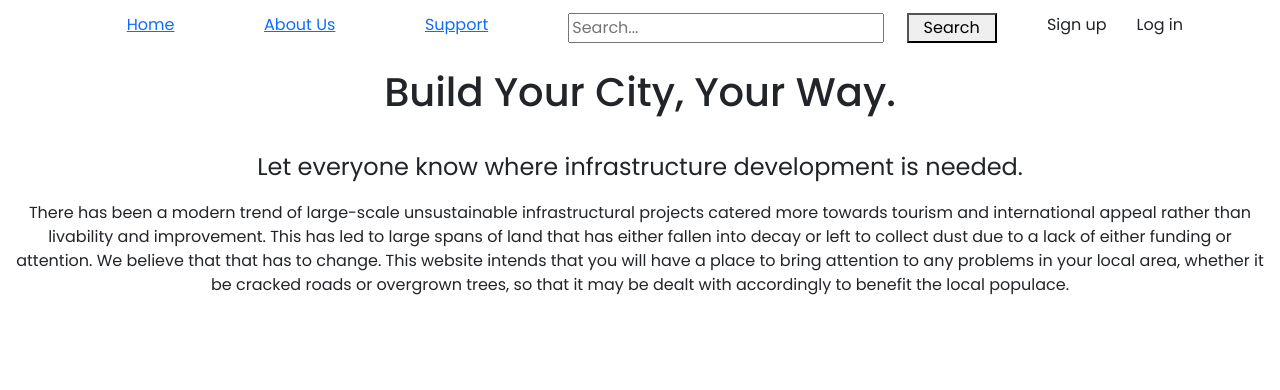
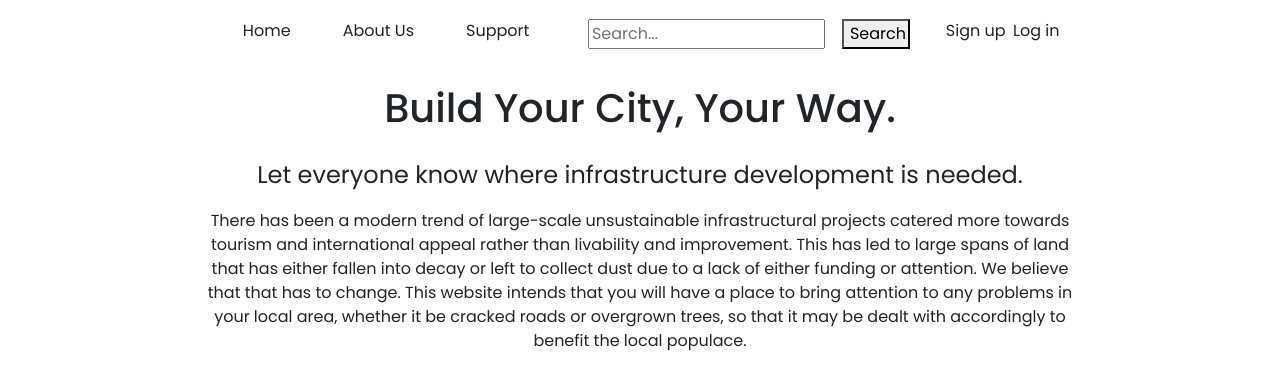
Before and after one commit to Celian4862/web-dev-2, a PHP site: page /about_us.html in a window 1280 px wide. Shown: the top 390 px of the page. Run offline with PHP 8.4, Linux system fonts and the light colour scheme.

Commit message:
Update style.css

```diff
--- a/style.css
+++ b/style.css
@@ -1,11 +1,18 @@
 body {
     padding: 1%;
     font-family: "Poppins", sans-serif;
+    margin: 0.5% 15%;
 }
 
 h1 {
     padding: 2%;
+    margin-top: 2%;
     text-align: center;
+}
+
+nav a {
+    color: rgb(33, 37, 41);
+    text-decoration: none;
 }
 
 .flex-container {
@@ -13,6 +20,10 @@ h1 {
     justify-content: space-around;
 }
 
+#support-list {
+    list-style-type: none;
+}
+
 #tagline {
     font-size: 150%;
     text-align: center;
```
